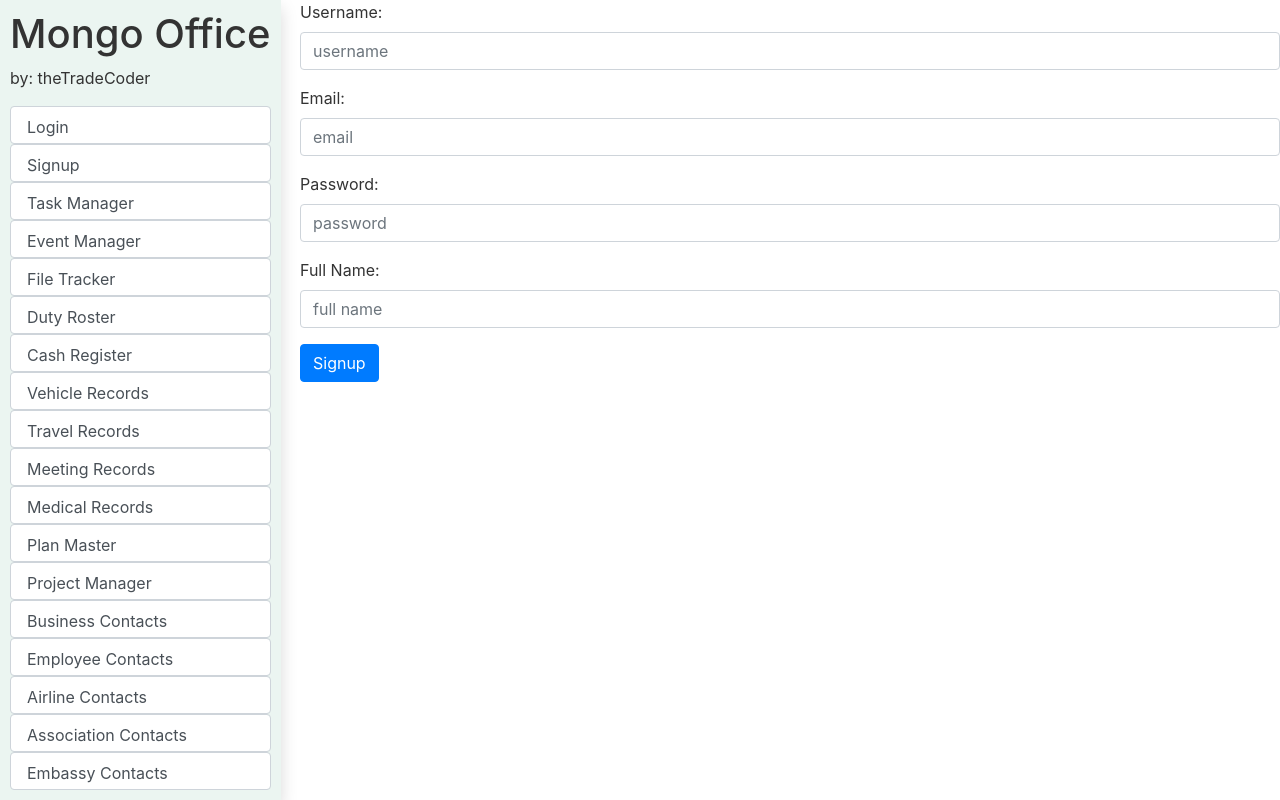
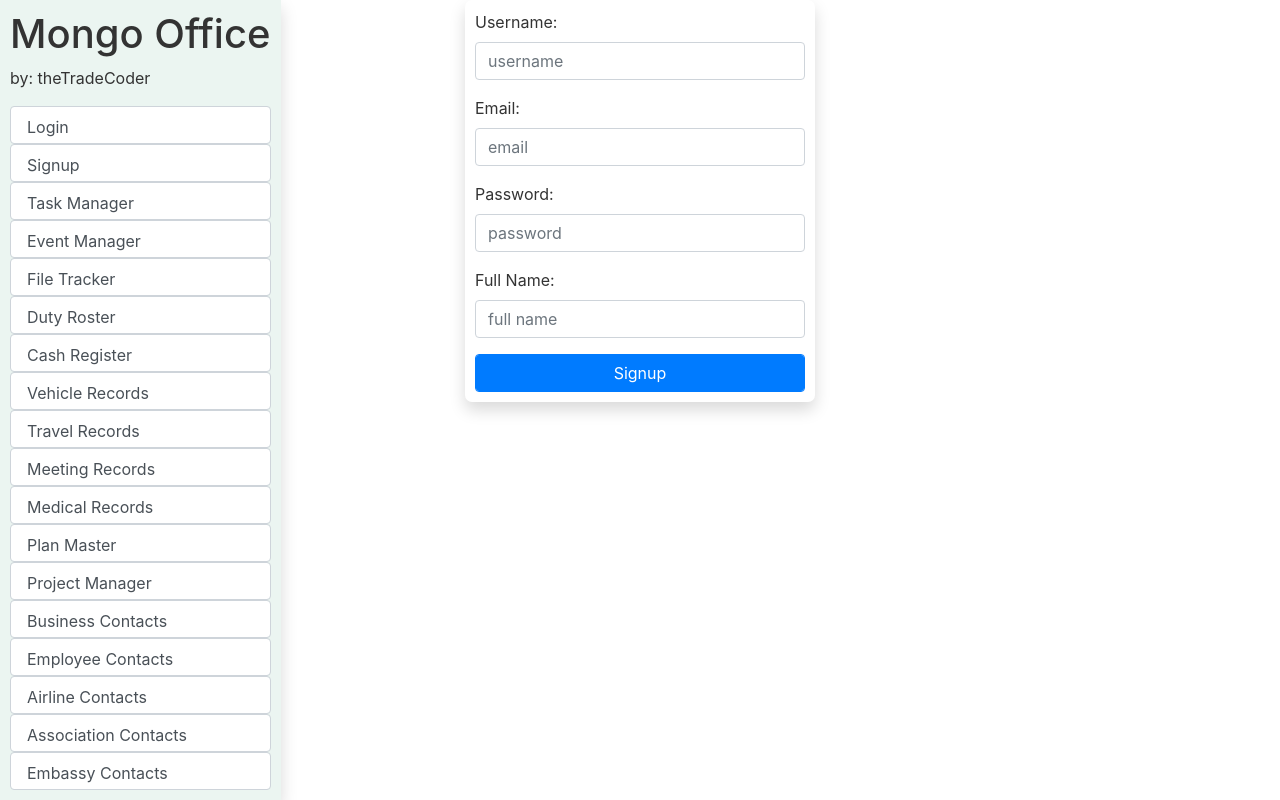
Before and after one commit to mydigita/mongo-office, a React (Create React App) app: page /mongo-office/accounts/signup in a window 1280 px wide. Built offline with nearby package versions, Linux system fonts and the light colour scheme.

Commit message:
local update

```diff
--- a/src/App.css
+++ b/src/App.css
@@ -50,3 +50,9 @@ html, body{
 .body-part{
   margin-left:300px;
 }
+.login, .logout, .signup{
+  width:350px;
+  margin:auto;
+  padding:10px;
+  border-radius:7px;
+}
--- a/src/App.js
+++ b/src/App.js
@@ -2,7 +2,7 @@ import React from 'react';
 import {BrowserRouter as Router, Route} from 'react-router-dom';
 import SideNav from "./components/side-nav.component";
 import TaskManager from "./components/task-manager.component";
-import UserForm from "./components/users.component";
+import UserForm from "./components/signup.component";
 import UserLogin from "./components/login.component";
 import Logout from './components/logout.component'
 
--- a/src/components/login.component.js
+++ b/src/components/login.component.js
@@ -47,7 +47,7 @@ export default function UserLogin(){
     }
 
     return(
-        <div className="body-part">
+        <div className="body-part login shadow">
             <h1 className="text-center">{userid}</h1>
             <form onSubmit={onSubmitUserLogin}>
                 <div className="form-group">
@@ -58,7 +58,7 @@ export default function UserLogin(){
                     <label>Password</label>
                     <input type="password" className="form-control" onChange={onChangePassword} placeholder="password" required/>
                 </div>
-                <button type="submit" className="btn btn-primary">Login</button>
+                <button type="submit" className="btn btn-primary form-control mt-5">Login</button>
             </form>
             <div>
             <Link to="/mongo-office/accounts/signup/" className="">Not have an account? Create one</Link>
--- a/src/components/logout.component.js
+++ b/src/components/logout.component.js
@@ -14,17 +14,17 @@ export default function Logout(){
     function renderLogout(){
         if(user){
             return(
-                <div className="body-part">
+                <div className="body-part logout shadow">
                     <form onSubmit={onSubmitLogoutTrue}>
                         <h2>Hey {user} !</h2>
                         <p className="text-danger">Are you sure to logout?</p>
-                        <button type="submit" className="btn btn-warning">Yes</button>
+                        <button type="submit" className="btn btn-warning form-control">Yes</button>
                     </form>
                 </div>
             );
         } else {
             return (
-                <div className="body-part">
+                <div className="body-part logout">
                     <p className="text-danger">You are not logged in!</p>
                 </div>
             );
--- a/src/components/users.component.js
+++ b/src/components/signup.component.js
@@ -36,7 +36,7 @@ export default function UserForm(){
         .catch(err=>window.alert(err));
     }
     return(
-        <div className="body-part">
+        <div className="body-part signup shadow">
             <form onSubmit={onSubmitUserSignup}>
                 <div className="form-group">
                     <label>Username:</label>
@@ -55,7 +55,7 @@ export default function UserForm(){
                     <input type="text" className="form-control" placeholder="full name" onChange={onChangeFullName} required/>
                 </div>
                 <div>
-                    <button type="submit" className="btn btn-primary">Signup</button>
+                    <button type="submit" className="btn btn-primary form-control">Signup</button>
                 </div>
 
             </form>
```
Also changed, not shown: src/components/account.component.js (deleted, +0 -13 lines).
